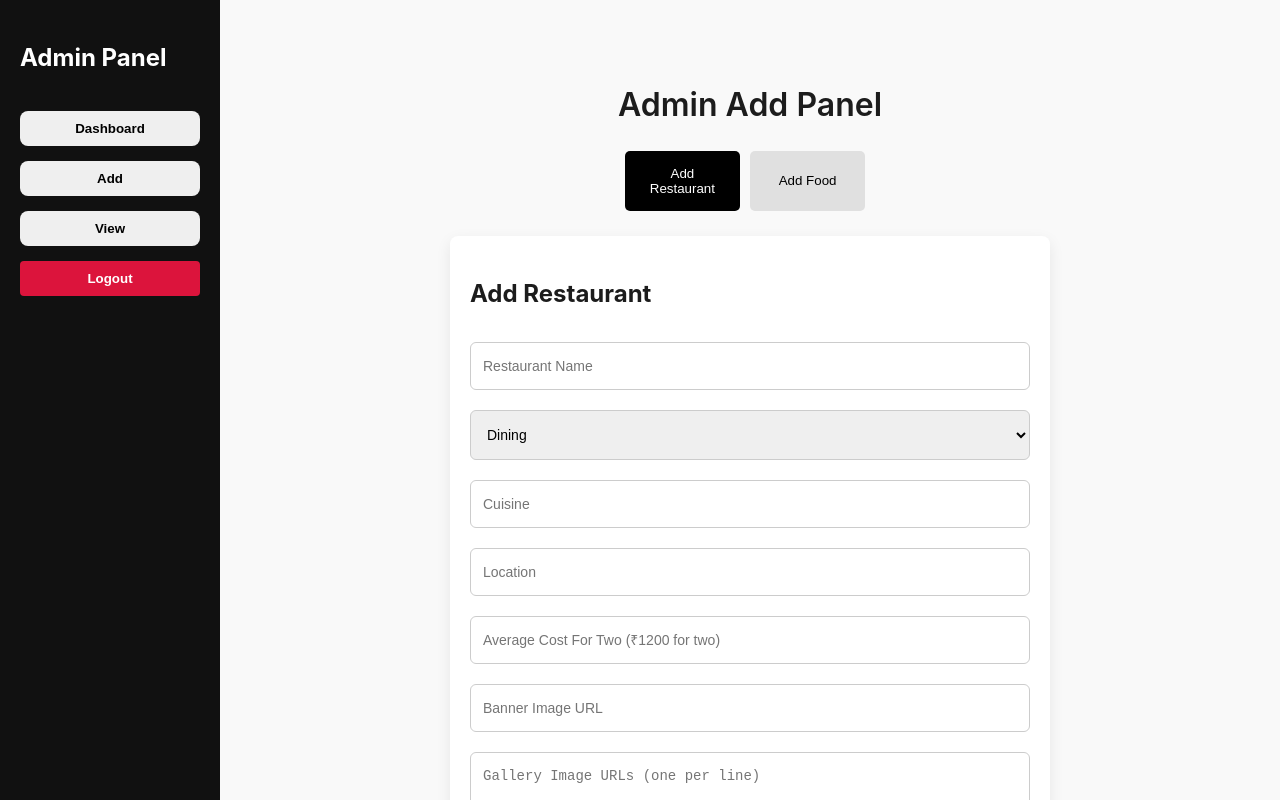
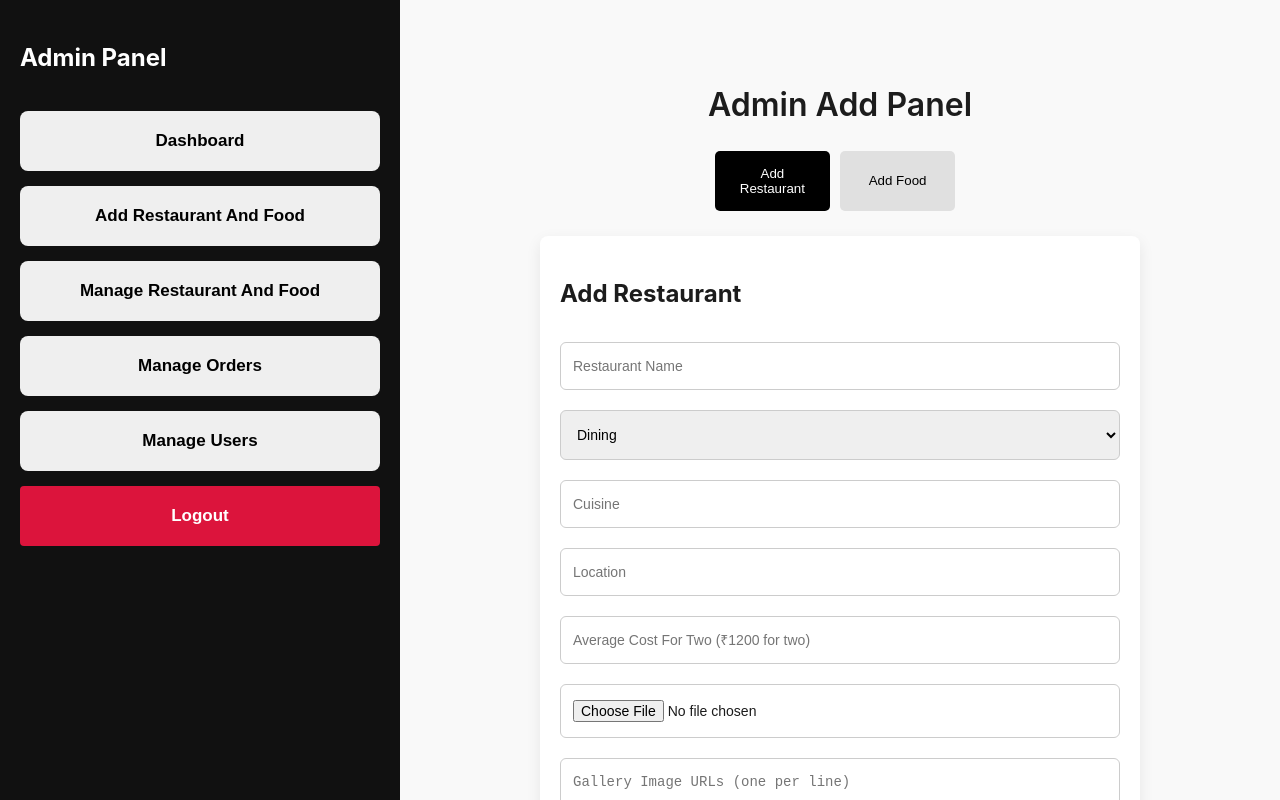
Before and after one commit to KarthikUllal/zomato-clone-mern, a React (Vite) app in the folder zomato-clone/: page /admin/add in a window 1280 px wide. Built offline with nearby package versions, Linux system fonts and the light colour scheme.

Commit message:
modified adding products

```diff
--- a/zomato-clone/package.json
+++ b/zomato-clone/package.json
@@ -8,7 +8,7 @@
     "build": "vite build",
     "lint": "eslint .",
     "preview": "vite preview",
-    "start" : "node backend/index.js"
+    "start": "node backend/index.js"
   },
   "dependencies": {
     "@emotion/react": "^11.14.0",
@@ -19,6 +19,7 @@
     "bcrypt": "^6.0.0",
     "dotenv": "^17.3.1",
     "express": "^5.2.1",
+    "multer": "^2.1.1",
     "nodemailer": "^8.0.1",
     "otp-generator": "^4.0.1",
     "react": "^19.2.0",
--- a/zomato-clone/src/App.jsx
+++ b/zomato-clone/src/App.jsx
@@ -23,6 +23,8 @@ import { ToastContainer } from "react-toastify";
 import "react-toastify/dist/ReactToastify.css";
 import AdminRestaurantDetails from "./admin/pages/AdminRestaurantDetails";
 import AdminFoodDetails from "./admin/pages/AdminFoodDetails";
+import AdminOrders from "./admin/pages/AdminOrders";
+import AdminUsers from "./admin/pages/AdminUsers";
 
 function App() {
   const [cart, setCart] = useState({});
@@ -68,6 +70,8 @@ function App() {
           <Route path="view" element={<AdminView />} />
           <Route path="restaurant/:id" element={<AdminRestaurantDetails />} />
           <Route path="food/:id" element={<AdminFoodDetails />} />
+          <Route path="orders" element={<AdminOrders />} />
+          <Route path="users" element={<AdminUsers />} />
         </Route>
       </Routes>
 
--- a/zomato-clone/src/admin/components/AdminSidebar.jsx
+++ b/zomato-clone/src/admin/components/AdminSidebar.jsx
@@ -18,11 +18,19 @@ export default function AdminSidebar() {
       </button>
 
       <button onClick={() => navigate("/admin/add")}>
-        Add
+        Add Restaurant And Food
       </button>
 
       <button onClick={() => navigate("/admin/view")}>
-        View
+        Manage Restaurant And Food
+      </button>
+
+      <button onClick={() => navigate("/admin/orders")}>
+        Manage Orders
+      </button>
+
+      <button onClick={() => navigate("/admin/users")}>
+        Manage Users
       </button>
 
       <button onClick={logout} className="logout-btn">
--- a/zomato-clone/src/admin/pages/AdminAdd.jsx
+++ b/zomato-clone/src/admin/pages/AdminAdd.jsx
@@ -39,8 +39,9 @@ export default function AdminAdd() {
           <input placeholder="Cuisine" />
           <input placeholder="Location" />
           <input placeholder="Average Cost For Two (₹1200 for two)" />
-          <input placeholder="Banner Image URL" />
-          <textarea placeholder="Gallery Image URLs (one per line)" rows={6}></textarea>
+          {/* <input placeholder="Banner Image URL" type="" /> */}
+          <input type="file" id="image" name="image" value=""  />
+          <textarea placeholder="Gallery Image URLs (one per line)"  rows={6}></textarea>
           <input placeholder="Opening Hours (10 AM - 11 PM)" />
           <input placeholder="Contact Number" />
           <textarea placeholder="Description" rows={6}></textarea>
@@ -55,7 +56,7 @@ export default function AdminAdd() {
 
           <input placeholder="Food Name" />
           <input type="number" placeholder="Price" />
-          <input placeholder="Food Image URL" />
+          <input type="file" placeholder="Food Image URL" />
           <input placeholder="Food Category (Biryani, Pizza etc.)" />
 
           <select>
--- /dev/null
+++ b/zomato-clone/src/admin/pages/AdminOrders.jsx
@@ -0,0 +1,11 @@
+import React from 'react'
+
+function AdminOrders() {
+  return (
+    <div>
+        <h2>Manage Orders</h2>
+    </div>
+  )
+}
+
+export default AdminOrders
--- /dev/null
+++ b/zomato-clone/src/admin/pages/AdminUsers.jsx
@@ -0,0 +1,11 @@
+import React from 'react'
+
+function AdminUsers() {
+  return (
+    <div>
+        <h1>Manage Users</h1>
+    </div>
+  )
+}
+
+export default AdminUsers
--- a/zomato-clone/src/admin/styles/AdminLayout.css
+++ b/zomato-clone/src/admin/styles/AdminLayout.css
@@ -41,7 +41,7 @@
 
 /* Sidebar */
 .admin-sidebar {
-  width: 220px;
+  width:400px;
   background: #111;
   color: white;
   padding: 20px;
@@ -53,9 +53,11 @@
 }
 
 .admin-sidebar button {
-  padding: 10px;
+  width: 100%;
+  padding: 20px;
   border: none;
   cursor: pointer;
+  font-size: 17px;
 }
 
 .logout-btn {
```
Also changed, not shown: 1 other file (tests, documents, lock files or other folders).
